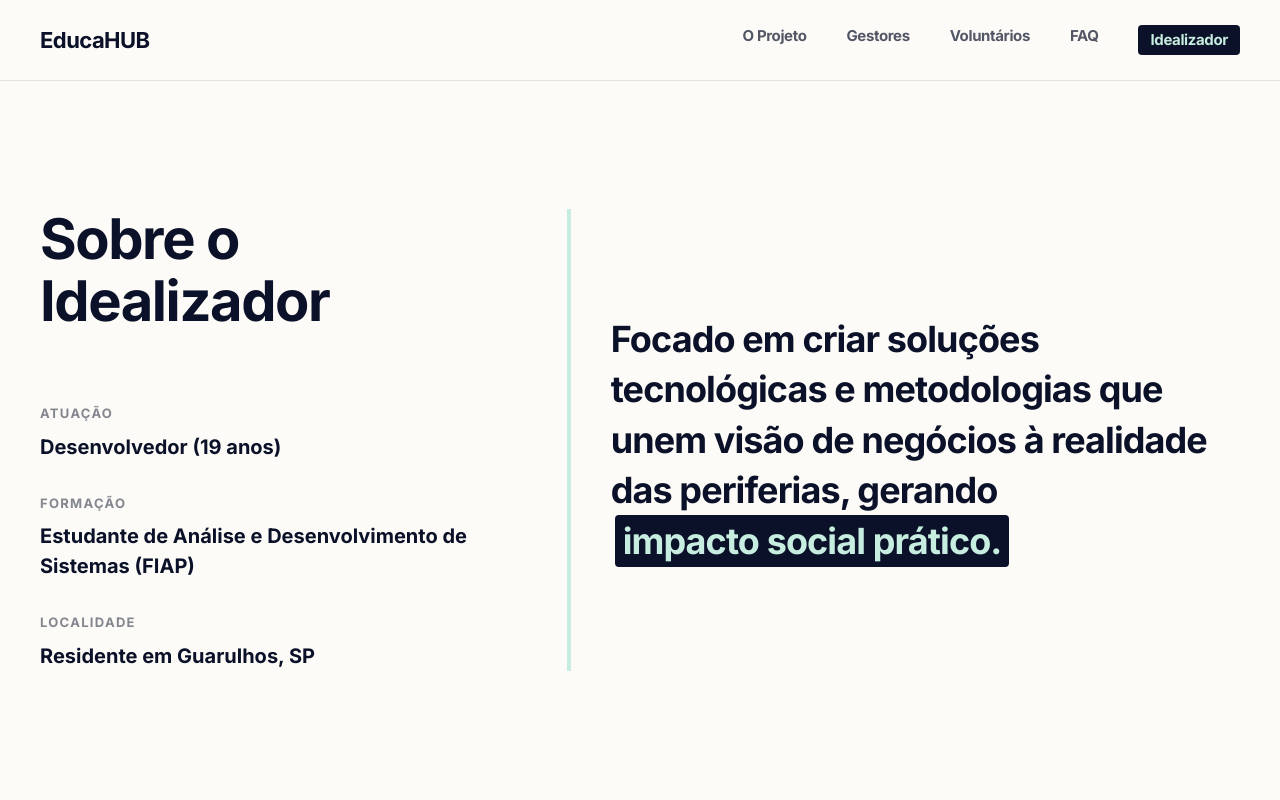
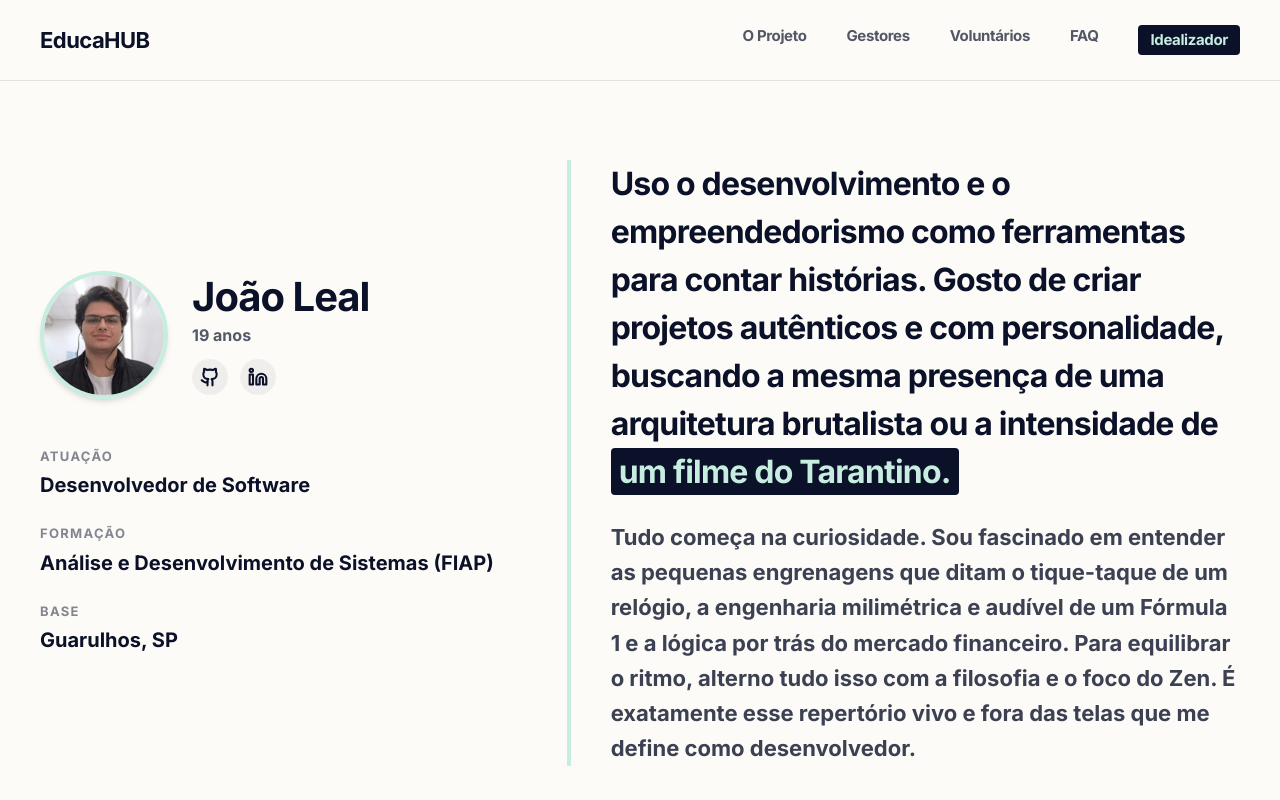
Before and after one commit to JoaoHBatistaLeal/LandingPage-DesafioLED2026-JoaoHBatistaLeal-EducaHUB, a React (Vite) app in the folder hub-micro-renda-mov-led/: page /idealizador in a window 1280 px wide. Shown: the top 800 px of the page. Built offline with nearby package versions, Linux system fonts and the light colour scheme.

Commit message:
feat(idealizador): adds profile picture and extra content

```diff
--- a/hub-micro-renda-mov-led/src/pages/Idealizador.jsx
+++ b/hub-micro-renda-mov-led/src/pages/Idealizador.jsx
@@ -1,39 +1,80 @@
+import { Github, Linkedin } from 'lucide-react';
+import fotoJoao from '../assets/jhbl-pic.png';
+
 export default function Idealizador() {
   return (
-    <div className="flex justify-center w-full min-h-[calc(100vh-80px)] items-center py-20 bg-[#FDFBF7]">
-      <div className="w-full max-w-7xl px-6 md:px-10 grid grid-cols-12 gap-10 md:gap-16 items-start">
+    <div className="flex justify-center w-full min-h-[calc(100vh-80px)] items-center py-16 md:py-20 bg-[#FDFBF7] overflow-hidden">
+      <div className="w-full max-w-7xl px-6 md:px-10 grid grid-cols-1 lg:grid-cols-12 gap-10 md:gap-16 items-center">
 
-        {/* Left Hand: Identificator details */}
-        <div className="col-span-12 lg:col-span-5 flex flex-col gap-10">
-          <h1 className="text-[40px] md:text-[56px] font-extrabold text-[#0A1128] leading-[1.1] tracking-tight pb-8">
-            Sobre o Idealizador
-          </h1>
-          <div className="flex flex-col gap-8">
+        {/* Left Side: Profile & Details */}
+        <div className="col-span-1 lg:col-span-5 flex flex-col gap-8 w-full">
+
+          <div className="flex items-center gap-6">
+            {/* Foto de Perfil */}
+            <img
+              src = {fotoJoao}
+              alt="João Batista Leal"
+              className="w-24 h-24 md:w-32 md:h-32 rounded-full object-cover border-4 border-[#C6EDDF] shadow-md shrink-0"
+            />
+            <div className="flex flex-col">
+              <h1 className="text-[32px] md:text-[40px] font-extrabold text-[#0A1128] leading-[1.1] tracking-tight">
+                João Leal
+              </h1>
+              <p className="text-[16px] font-bold text-[#0A1128]/70 mt-1">
+                19 anos
+              </p>
+
+              {/* Redes Sociais */}
+              <div className="flex gap-3 mt-3">
+                <a
+                  href="https://github.com/JoaoHBatistaLeal"
+                  target="_blank"
+                  rel="noopener noreferrer"
+                  className="text-[#0A1128] hover:text-[#C6EDDF] transition-colors bg-[#0A1128]/5 p-2 rounded-full hover:bg-[#0A1128]"
+                >
+                  <Github size={20} strokeWidth={2.5} />
+                </a>
+                <a
+                  href="https://www.linkedin.com/in/joão-leal-8ba769307/"
+                  target="_blank"
+                  rel="noopener noreferrer"
+                  className="text-[#0A1128] hover:text-[#C6EDDF] transition-colors bg-[#0A1128]/5 p-2 rounded-full hover:bg-[#0A1128]"
+                >
+                  <Linkedin size={20} strokeWidth={2.5} />
+                </a>
+              </div>
+            </div>
+          </div>
+
+          <div className="flex flex-col gap-6 mt-4">
             <div>
-              <p className="text-[13px] font-extrabold text-[#0A1128]/50 uppercase tracking-widest mb-2">
+              <p className="text-[13px] font-extrabold text-[#0A1128]/50 uppercase tracking-widest mb-1">
                 Atuação
               </p>
-              <p className="text-[20px] font-extrabold text-[#0A1128]">Desenvolvedor (19 anos)</p>
+              <p className="text-[18px] md:text-[20px] font-extrabold text-[#0A1128]">Desenvolvedor de Software</p>
             </div>
             <div>
-              <p className="text-[13px] font-extrabold text-[#0A1128]/50 uppercase tracking-widest mb-2">
+              <p className="text-[13px] font-extrabold text-[#0A1128]/50 uppercase tracking-widest mb-1">
                 Formação
               </p>
-              <p className="text-[20px] font-extrabold text-[#0A1128]">Estudante de Análise e Desenvolvimento de Sistemas (FIAP)</p>
+              <p className="text-[18px] md:text-[20px] font-extrabold text-[#0A1128]">Análise e Desenvolvimento de Sistemas (FIAP)</p>
             </div>
             <div>
-              <p className="text-[13px] font-extrabold text-[#0A1128]/50 uppercase tracking-widest mb-2">
-                Localidade
+              <p className="text-[13px] font-extrabold text-[#0A1128]/50 uppercase tracking-widest mb-1">
+                Base
               </p>
-              <p className="text-[20px] font-extrabold text-[#0A1128]">Residente em Guarulhos, SP</p>
+              <p className="text-[18px] md:text-[20px] font-extrabold text-[#0A1128]">Guarulhos, SP</p>
             </div>
           </div>
         </div>
 
-        {/* Right Hand: Core thesis */}
-        <div className="col-span-12 lg:col-span-7 flex items-center lg:border-l-4 border-[#C6EDDF] lg:pl-10 lg:h-full mt-8 lg:mt-0">
-          <p className="text-[24px] md:text-[36px] text-[#0A1128] font-extrabold leading-[1.4] tracking-tight">
-            Focado em criar soluções tecnológicas e metodologias que unem visão de negócios à realidade das periferias, gerando <span className="text-[#C6EDDF] bg-[#0A1128] px-2 py-1 mx-1 rounded-sm whitespace-nowrap">impacto social prático.</span>
+
+        <div className="col-span-1 lg:col-span-7 flex flex-col justify-center lg:border-l-4 border-[#C6EDDF] lg:pl-10 h-full mt-4 lg:mt-0 w-full">
+          <p className="text-[22px] md:text-[32px] text-[#0A1128] font-extrabold leading-[1.6] md:leading-[1.5] tracking-tight w-full">
+            Uso o desenvolvimento e o empreendedorismo como ferramentas para contar histórias. Gosto de criar projetos autênticos e com personalidade, buscando a mesma presença de uma arquitetura brutalista ou a intensidade de <span className="bg-[#0A1128] text-[#C6EDDF] px-2 py-0.5 md:py-1 rounded-sm box-decoration-clone">um filme do Tarantino.</span>
+          </p>
+          <p className="text-[18px] md:text-[22px] text-[#0A1128]/80 font-bold leading-[1.6] mt-6 w-full">
+            Tudo começa na curiosidade. Sou fascinado em entender as pequenas engrenagens que ditam o tique-taque de um relógio, a engenharia milimétrica e audível de um Fórmula 1 e a lógica por trás do mercado financeiro. Para equilibrar o ritmo, alterno tudo isso com a filosofia e o foco do Zen. É exatamente esse repertório vivo e fora das telas que me define como desenvolvedor.
           </p>
         </div>
 
```
Also changed, not shown: hub-micro-renda-mov-led/src/assets/jhbl-pic.png (added).
